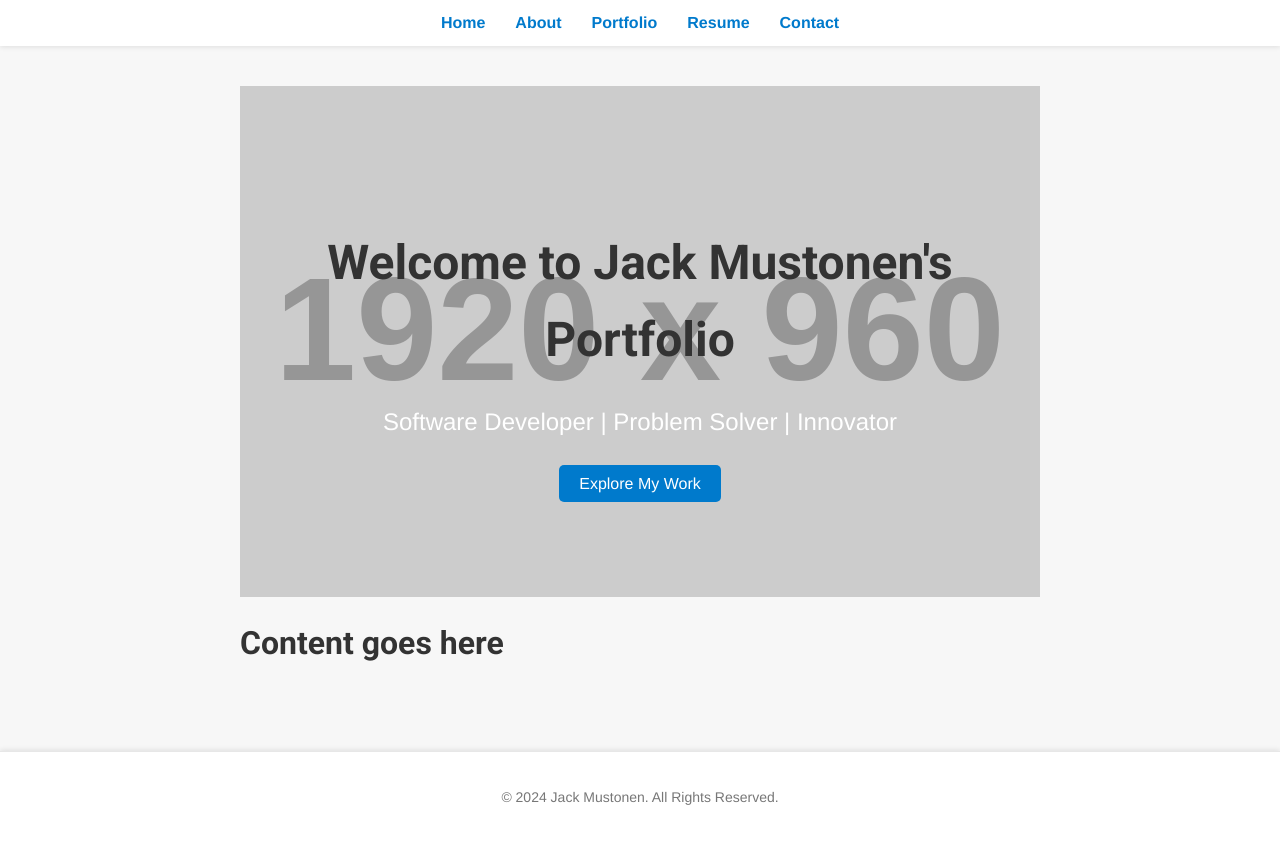
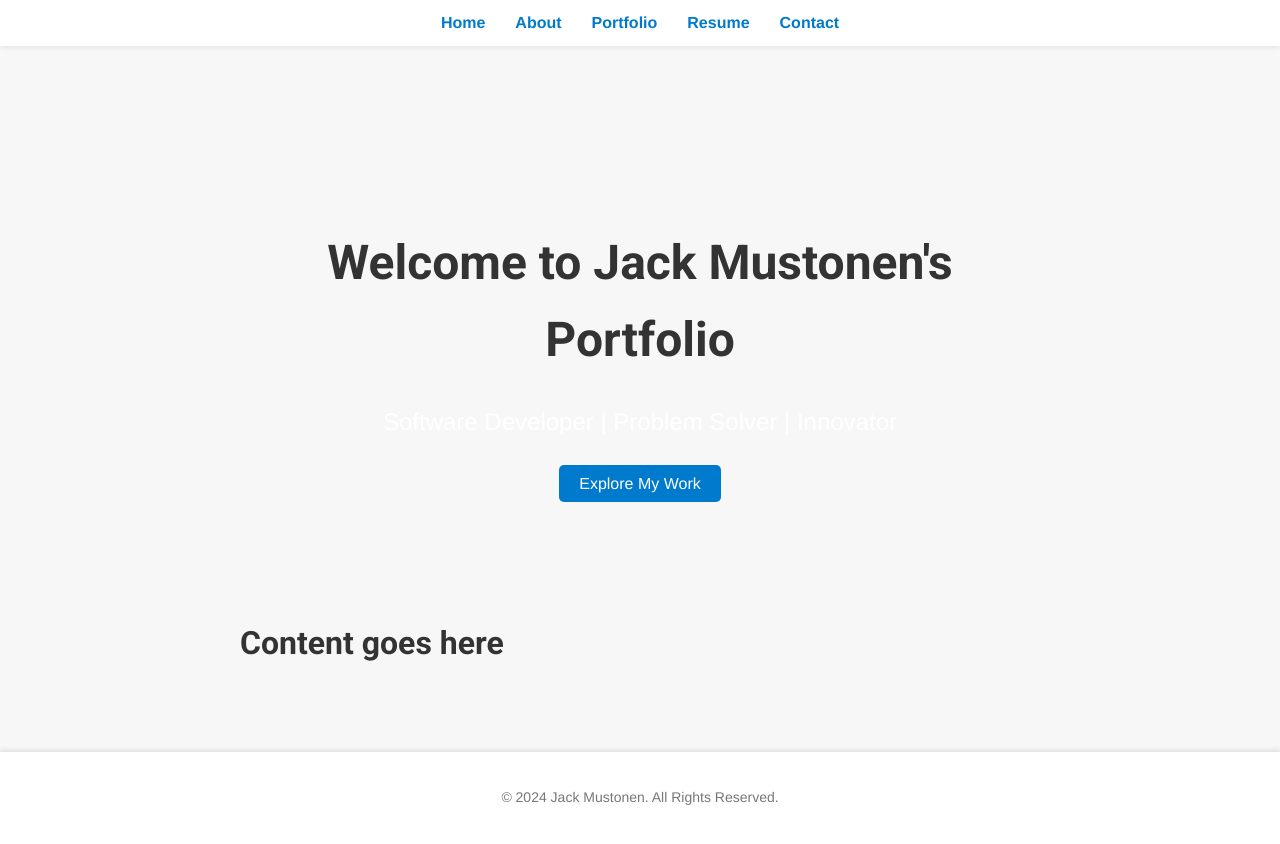
Before and after one commit to APinchofPepper/jackmustonen.com, a Jekyll site: the page built from index.md, in a window 1280 px wide. Shown: the top 844 px of the page. Built offline with Jekyll 4.4.1, drawn with Linux system fonts in a browser that asks for light colours.

Commit message:
Update styles.css

```diff
--- a/assets/css/styles.css
+++ b/assets/css/styles.css
@@ -1,7 +1,7 @@
 
 /* Hero Section */
 .hero {
-    background-image: url('https://via.placeholder.com/1920x960');
+    bbackground-image: url('{{ site.baseurl }}/assets/images/back-pic3.JPG');
     background-size: cover; /* Ensures the image covers the entire background */
     background-position: center; /* Centers the image within the hero section */
     background-repeat: no-repeat; /* Prevents the image from repeating */
```
